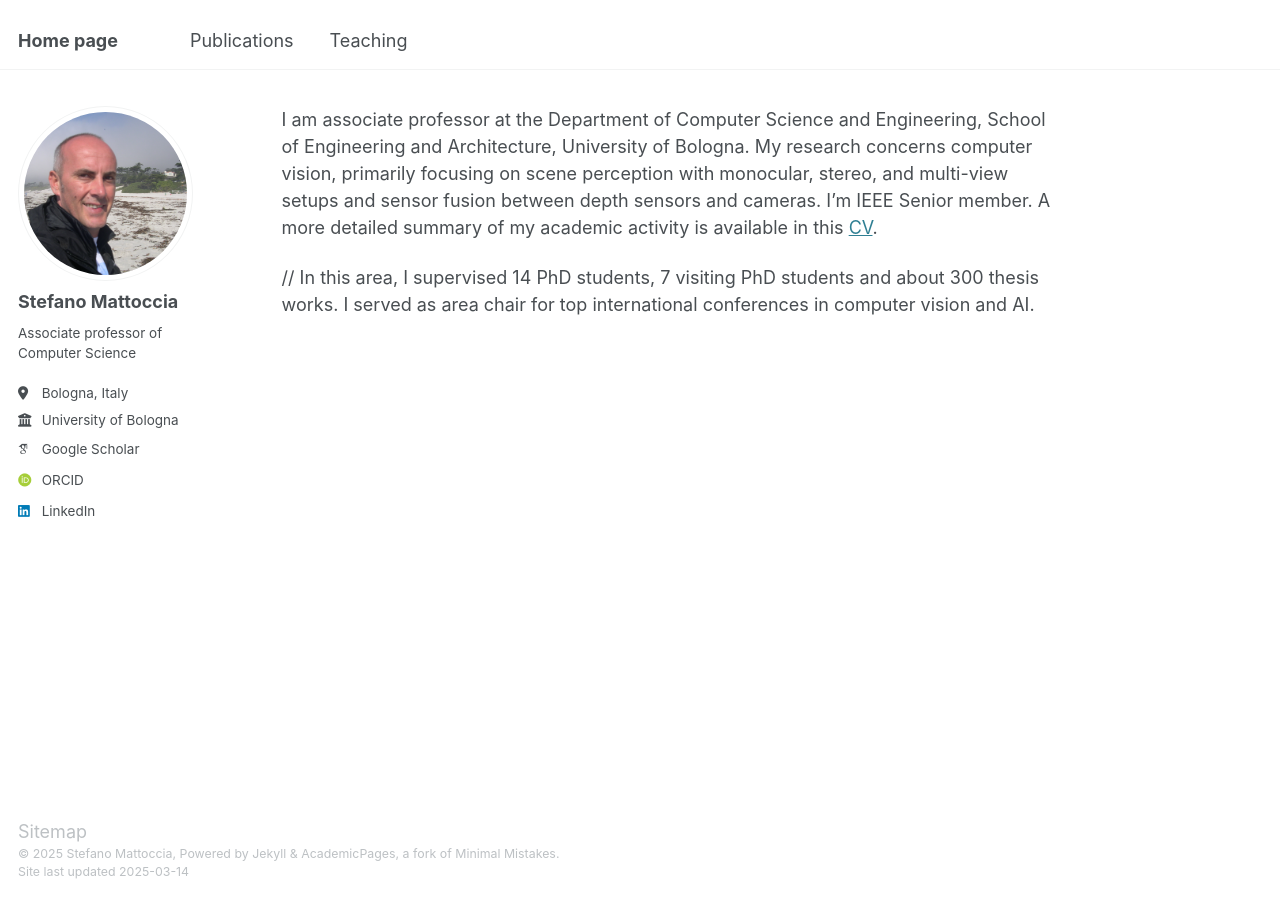
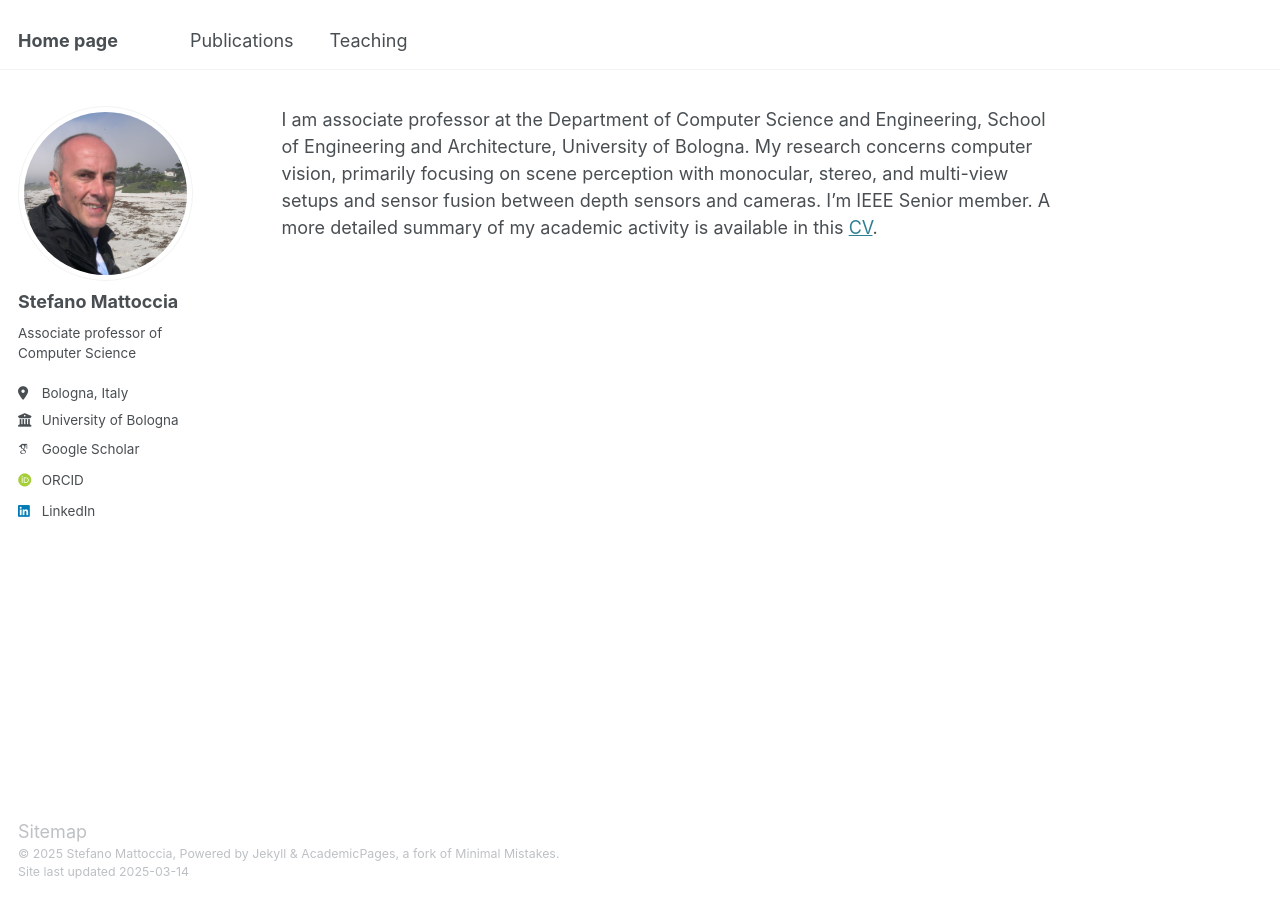
Before and after one commit to stefanomattoccia/stefanomattoccia.github.io, a Jekyll site: the page built from _pages/about.md, in a window 1280 px wide. Built offline with Jekyll 4.4.1, drawn with Linux system fonts in a browser that asks for light colours; some web fonts are replaced.

Commit message:
Update about.md

```diff
--- a/_pages/about.md
+++ b/_pages/about.md
@@ -8,5 +8,3 @@ redirect_from:
 ---
 
 I am associate professor at the Department of Computer Science and Engineering, School of Engineering and Architecture, University of Bologna. My research concerns computer vision, primarily focusing on scene perception with monocular, stereo, and multi-view setups and sensor fusion between depth sensors and cameras. I’m IEEE Senior member. A more detailed summary of my academic activity is available in this [CV](/files/CV_ENG.pdf).
-
-// In this area, I supervised 14 PhD students, 7 visiting PhD students and about 300 thesis works. I served as area chair for top international conferences in computer vision and AI.
```
